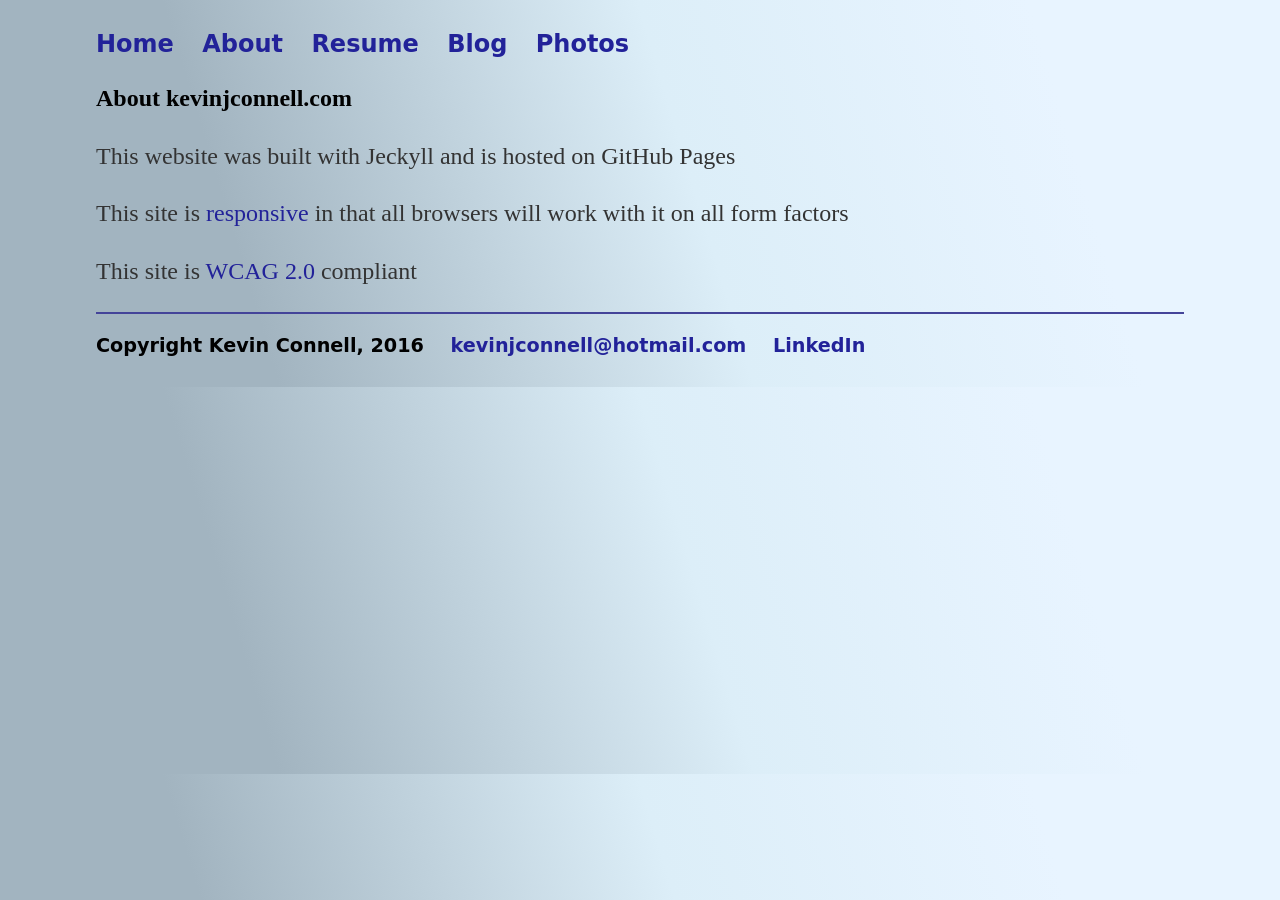
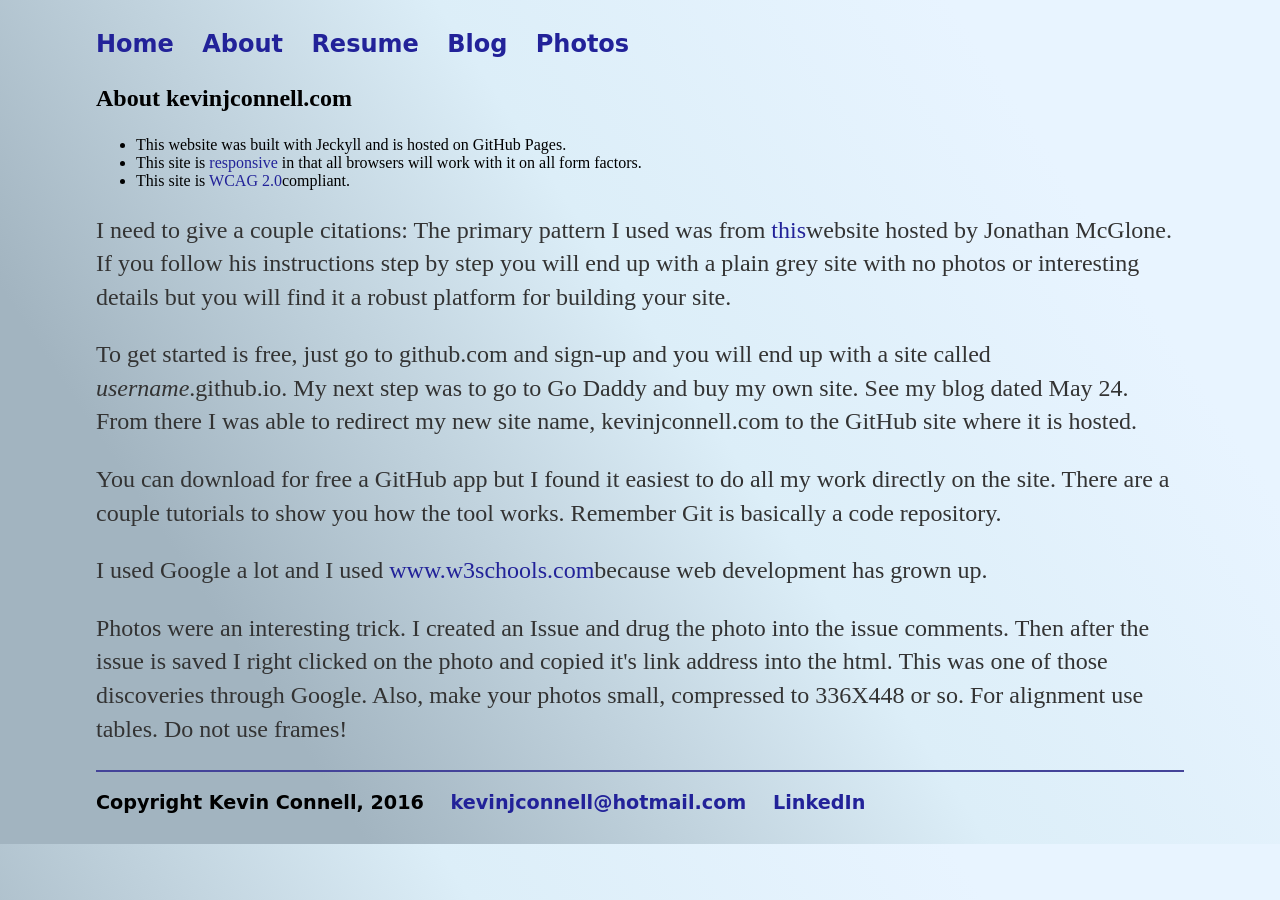
Before and after one commit to mo4dawg/mo4dawg.github.io, a Jekyll site: the page built from theSite/index.html, in a window 1280 px wide. Built offline with Jekyll 4.4.1, drawn with Linux system fonts in a browser that asks for light colours.

Commit message:
Update index.html

```diff
--- a/theSite/index.html
+++ b/theSite/index.html
@@ -5,9 +5,22 @@ title: About this Website
 <div class="blurb">
 
 <h2>About kevinjconnell.com</h2>
-<p>This website was built with Jeckyll and is hosted on GitHub Pages</p>
-<p>This site is <a href="http://alistapart.com/article/responsive-web-design">responsive</a> in that all browsers will work with it on all form factors</p>
-<p>This site is <a herf="https://www.w3.org/TR/WCAG20/">WCAG 2.0</a> compliant</p>
+<div>
+  <ul>
+    <li>This website was built with Jeckyll and is hosted on GitHub Pages.</li>
+    <li>This site is <a href="http://alistapart.com/article/responsive-web-design">responsive</a> in that all browsers will work with it on all form factors.</li>
+    <li>This site is <a href="https://www.w3.org/TR/WCAG20/">WCAG 2.0</a>compliant.</li>
+  </ul>
+</div>
+<p>I need to give a couple citations:
+  The primary pattern I used was from <a href="http://jmcglone.com/guides/github-pages/">this</a>website hosted by Jonathan McGlone. If you follow his instructions step by step you will end up with a plain grey site with no photos or interesting details but you will find it a robust platform for building your site.</p>
+  <p>To get started is free, just go to github.com and sign-up and you will end up with a site called <i>username</i>.github.io.  My next step was to go to Go Daddy and buy my own site.  See my blog dated May 24.  From there I was able to redirect my new site name, kevinjconnell.com to the GitHub site where it is hosted.</p>
+  <p>You can download for free a GitHub app but I found it easiest to do all my work directly on the site.  There are a couple tutorials to show you how the tool works.  Remember Git is basically a code repository.</p>
+  <p>I used Google a lot and I used <a href="http://www.w3schools.com/">www.w3schools.com</a>because web development has grown up.</p>
+  <p>Photos were an interesting trick.  I created an Issue and drug the photo into the issue comments.  Then after the issue is saved I right clicked on the photo and copied it's link address into the html.  This was one of those discoveries through Google.  Also, make your photos small, compressed to 336X448 or so.  For alignment use tables.  Do not use frames!</p>
+
+
+
 
 
 
```
